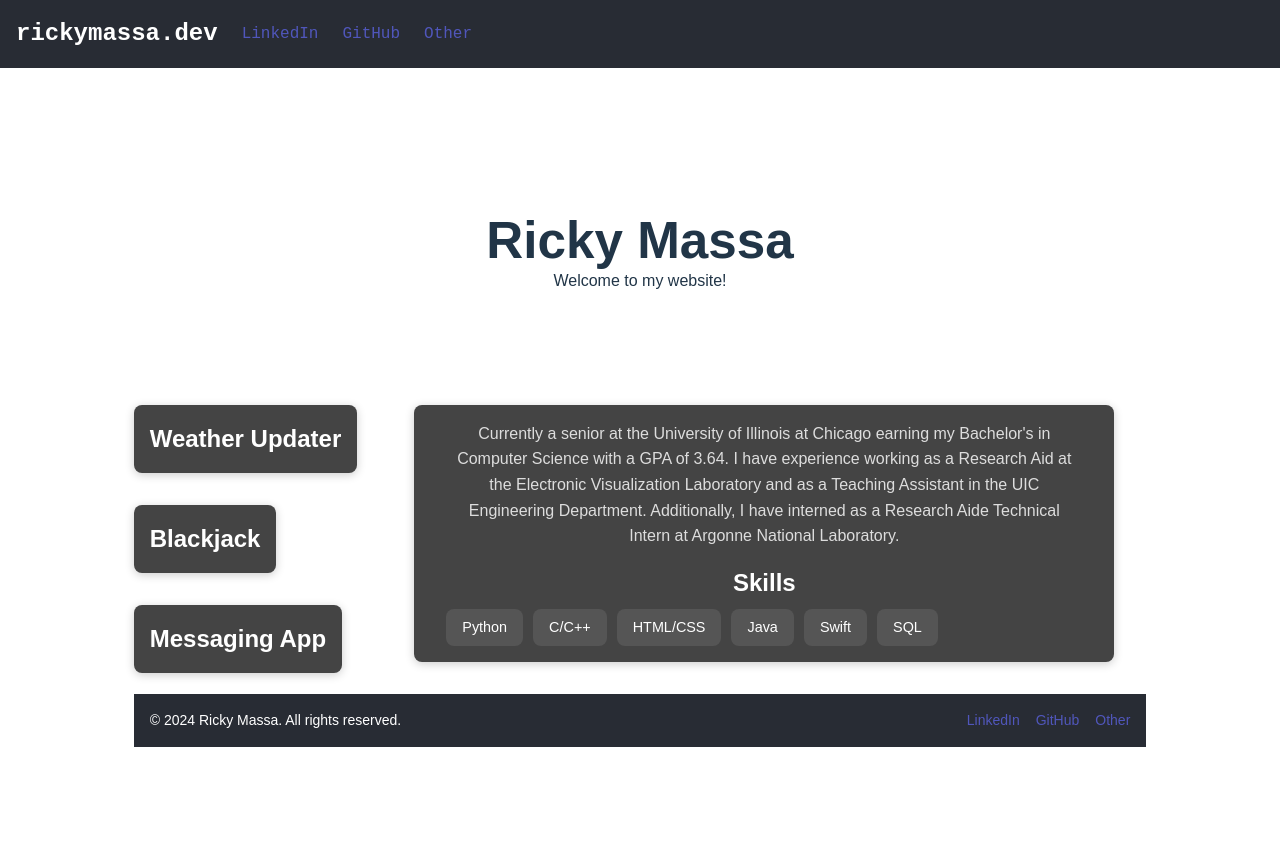
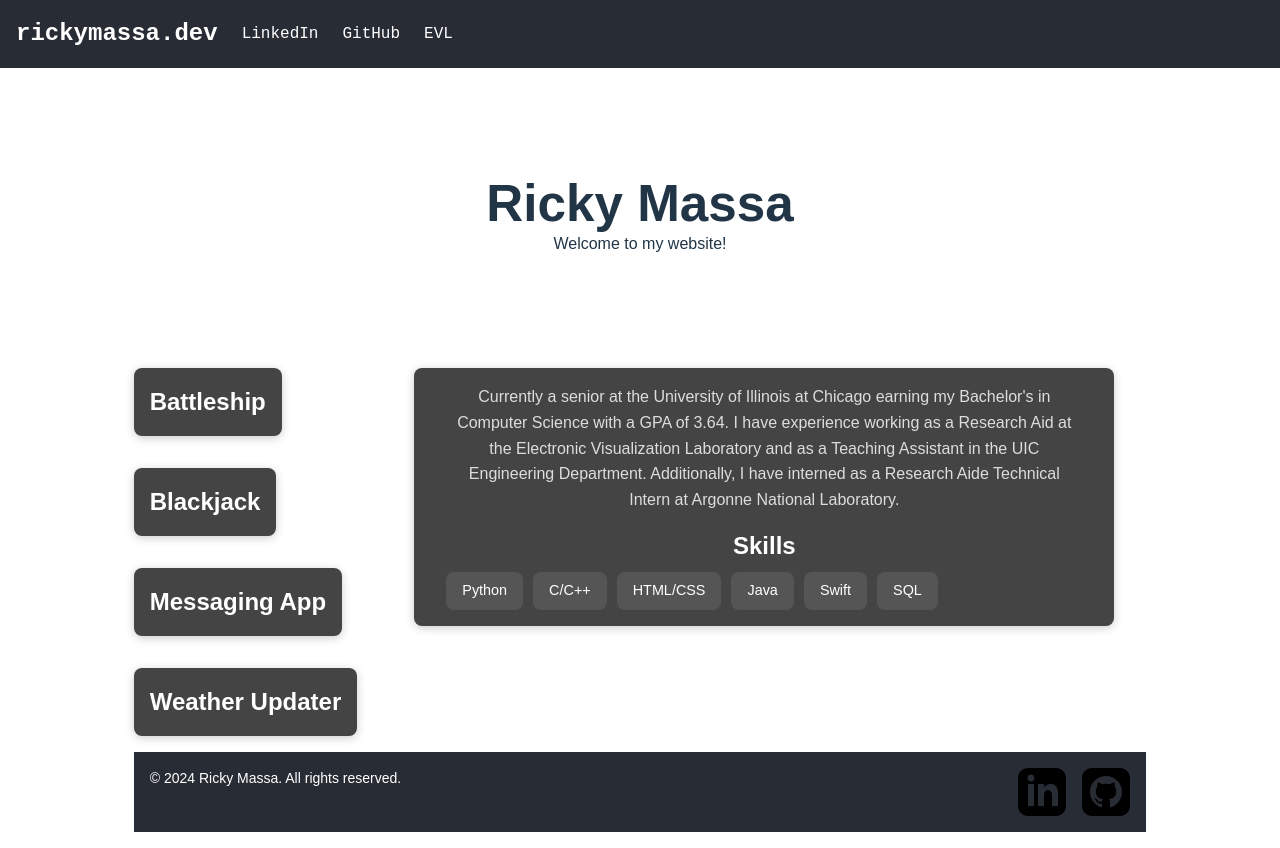
Before and after one commit to fmassa1/portfolio_website, a React (Vite) app: page / in a window 1280 px wide. Before the commit the page ends 800 px from the top, so only its background shows below. Built offline with nearby package versions, Linux system fonts and the light colour scheme.

Commit message:
got rid of old code and updated project list

```diff
--- a/src/App.css
+++ b/src/App.css
@@ -58,8 +58,11 @@
   font-family: 'Courier New', Courier, monospace;
   font-weight: 500;
   font-size: 1rem;
+  color: white;
+  text-decoration: none;
+}
+.nav_options li a:hover {
   color: #646cffaa;
-  text-decoration: none;
 }
 
 #root {
--- a/src/App.tsx
+++ b/src/App.tsx
@@ -1,5 +1,7 @@
 import { useEffect } from 'react';
 import './App.css';
+import { LinkedIn } from './LinkedIn'
+import { Github } from './Github'
 
 function App() {
   useEffect(() => {
@@ -24,7 +26,7 @@
             <ul className="nav_options">
               <li><a href="https://linkedin.com/in/fredric-massa">LinkedIn</a></li>
               <li><a href="https://github.com/fmassa1">GitHub</a></li>
-              <li><a href="#">Other</a></li>
+              <li><a href="https://www.evl.uic.edu/people/2700">EVL</a></li>
             </ul>
           </div>
         </nav>
@@ -39,17 +41,17 @@
             <li>
               <div className="item-container">
                 <div className="text-overlay">
-                  <a target="_blank" href="https://github.com/fmassa1/Weather-Updater">
-                    Weather Updater
+                  <a target="_blank" href="https://github.com/fmassa1/blackjack">
+                    Battleship
                   </a>
                 </div>
-                <spline-viewer url="https://prod.spline.design/5BJcy3N6vuleL1Vf/scene.splinecode" className="spline-viewer"></spline-viewer>
+                <spline-viewer url="https://prod.spline.design/WewzT3SwukB7p9FF/scene.splinecode" className="spline-viewer"></spline-viewer>
               </div>
             </li>
             <li>
               <div className="item-container">
                 <div className="text-overlay">
-                  <a target="_blank" href="https://github.com/fmassa1/Evil-Word-Game">
+                  <a target="_blank" href="https://github.com/fmassa1/blackjack">
                     Blackjack
                   </a>
                 </div>
@@ -59,11 +61,21 @@
             <li>
               <div className="item-container">
                 <div className="text-overlay">
-                  <a target="_blank" href="https://github.com/fmassa1/camera-calibration">
+                  <a target="_blank" href="https://github.com/fmassa1/MessagingApp">
                     Messaging App
                   </a>
                 </div>
                 <spline-viewer url="https://prod.spline.design/ANQ8Yva2y4tWVHqh/scene.splinecode" className="spline-viewer"></spline-viewer>
+              </div>
+            </li>
+            <li>
+              <div className="item-container">
+                <div className="text-overlay">
+                  <a target="_blank" href="https://github.com/fmassa1/Weather-Updater">
+                    Weather Updater
+                  </a>
+                </div>
+                <spline-viewer url="https://prod.spline.design/5BJcy3N6vuleL1Vf/scene.splinecode" className="spline-viewer"></spline-viewer>
               </div>
             </li>
           </ul>
@@ -93,9 +105,8 @@
             <p>© 2024 Ricky Massa. All rights reserved.</p>
           </div>
           <div className="footer-links">
-            <a href="https://linkedin.com/in/fredric-massa" target="_blank" rel="noopener noreferrer">LinkedIn</a>
-            <a href="https://github.com/fmassa1" target="_blank" rel="noopener noreferrer">GitHub</a>
-            <a href="#">Other</a>
+            <a href="https://linkedin.com/in/fredric-massa" target="_blank" rel="noopener noreferrer"><LinkedIn/></a>
+            <a href="https://github.com/fmassa1" target="_blank" rel="noopener noreferrer"><Github/></a>
           </div>
         </div>
       </footer>
--- a/src/Camera.tsx
+++ /dev/null
@@ -1,3 +0,0 @@
-export function Camera() {
-    return <svg xmlns="http://www.w3.org/2000/svg" viewBox="0 0 256 256"><rect width="256" height="256" fill="none"/><path d="M208,208H48a16,16,0,0,1-16-16V80A16,16,0,0,1,48,64H80L96,40h64l16,24h32a16,16,0,0,1,16,16V192A16,16,0,0,1,208,208Z" fill="none" stroke="currentColor" stroke-linecap="round" stroke-linejoin="round" stroke-width="16"/><circle cx="128" cy="132" r="36" fill="none" stroke="currentColor" stroke-linecap="round" stroke-linejoin="round" stroke-width="16"/></svg>
-}
--- /dev/null
+++ b/src/Github.tsx
@@ -0,0 +1,3 @@
+export function Github() {
+    return <svg xmlns="http://www.w3.org/2000/svg" width="24" height="24" viewBox="0 0 24 24"><path d="M19 0h-14c-2.761 0-5 2.239-5 5v14c0 2.761 2.239 5 5 5h14c2.762 0 5-2.239 5-5v-14c0-2.761-2.238-5-5-5zm-4.466 19.59c-.405.078-.534-.171-.534-.384v-2.195c0-.747-.262-1.233-.55-1.481 1.782-.198 3.654-.875 3.654-3.947 0-.874-.312-1.588-.823-2.147.082-.202.356-1.016-.079-2.117 0 0-.671-.215-2.198.82-.64-.18-1.324-.267-2.004-.271-.68.003-1.364.091-2.003.269-1.528-1.035-2.2-.82-2.2-.82-.434 1.102-.16 1.915-.077 2.118-.512.56-.824 1.273-.824 2.147 0 3.064 1.867 3.751 3.645 3.954-.229.2-.436.552-.508 1.07-.457.204-1.614.557-2.328-.666 0 0-.423-.768-1.227-.825 0 0-.78-.01-.055.487 0 0 .525.246.889 1.17 0 0 .463 1.428 2.688.944v1.489c0 .211-.129.459-.528.385-3.18-1.057-5.472-4.056-5.472-7.59 0-4.419 3.582-8 8-8s8 3.581 8 8c0 3.533-2.289 6.531-5.466 7.59z"/></svg>
+}
--- /dev/null
+++ b/src/LinkedIn.tsx
@@ -0,0 +1,3 @@
+export function LinkedIn() {
+    return <svg xmlns="http://www.w3.org/2000/svg" width="24" height="24" viewBox="0 0 24 24"><path d="M19 0h-14c-2.761 0-5 2.239-5 5v14c0 2.761 2.239 5 5 5h14c2.762 0 5-2.239 5-5v-14c0-2.761-2.238-5-5-5zm-11 19h-3v-11h3v11zm-1.5-12.268c-.966 0-1.75-.79-1.75-1.764s.784-1.764 1.75-1.764 1.75.79 1.75 1.764-.783 1.764-1.75 1.764zm13.5 12.268h-3v-5.604c0-3.368-4-3.113-4 0v5.604h-3v-11h3v1.765c1.396-2.586 7-2.777 7 2.476v6.759z"/></svg>
+}
--- a/src/Puzzle.tsx
+++ /dev/null
@@ -1,3 +0,0 @@
-export function Puzzle() {
-    return <svg xmlns="http://www.w3.org/2000/svg" viewBox="0 0 256 256"><rect width="256" height="256" fill="none"/><path d="M64,216a8,8,0,0,1-8-8V165.31a28,28,0,1,1,0-50.62V72a8,8,0,0,1,8-8h46.69a28,28,0,1,1,50.61,0H208a8,8,0,0,1,8,8v42.69a28,28,0,1,0,0,50.62V208a8,8,0,0,1-8,8Z" fill="none" stroke="currentColor" stroke-linecap="round" stroke-linejoin="round" stroke-width="16"/></svg>
-}
--- a/src/RainCloud.tsx
+++ /dev/null
@@ -1,3 +0,0 @@
-export function RainCloud() {
-    return <svg xmlns="http://www.w3.org/2000/svg" viewBox="0 0 256 256"><rect width="256" height="256" fill="none"/><line x1="96" y1="208" x2="128" y2="160" fill="none" stroke="currentColor" stroke-linecap="round" stroke-linejoin="round" stroke-width="16"/><line x1="120" y1="240" x2="152" y2="192" fill="none" stroke="currentColor" stroke-linecap="round" stroke-linejoin="round" stroke-width="16"/><path d="M88,88a68.06,68.06,0,1,1,68,72H76A44,44,0,1,1,90.2,74.34" fill="none" stroke="currentColor" stroke-linecap="round" stroke-linejoin="round" stroke-width="16"/></svg>
-}
```
